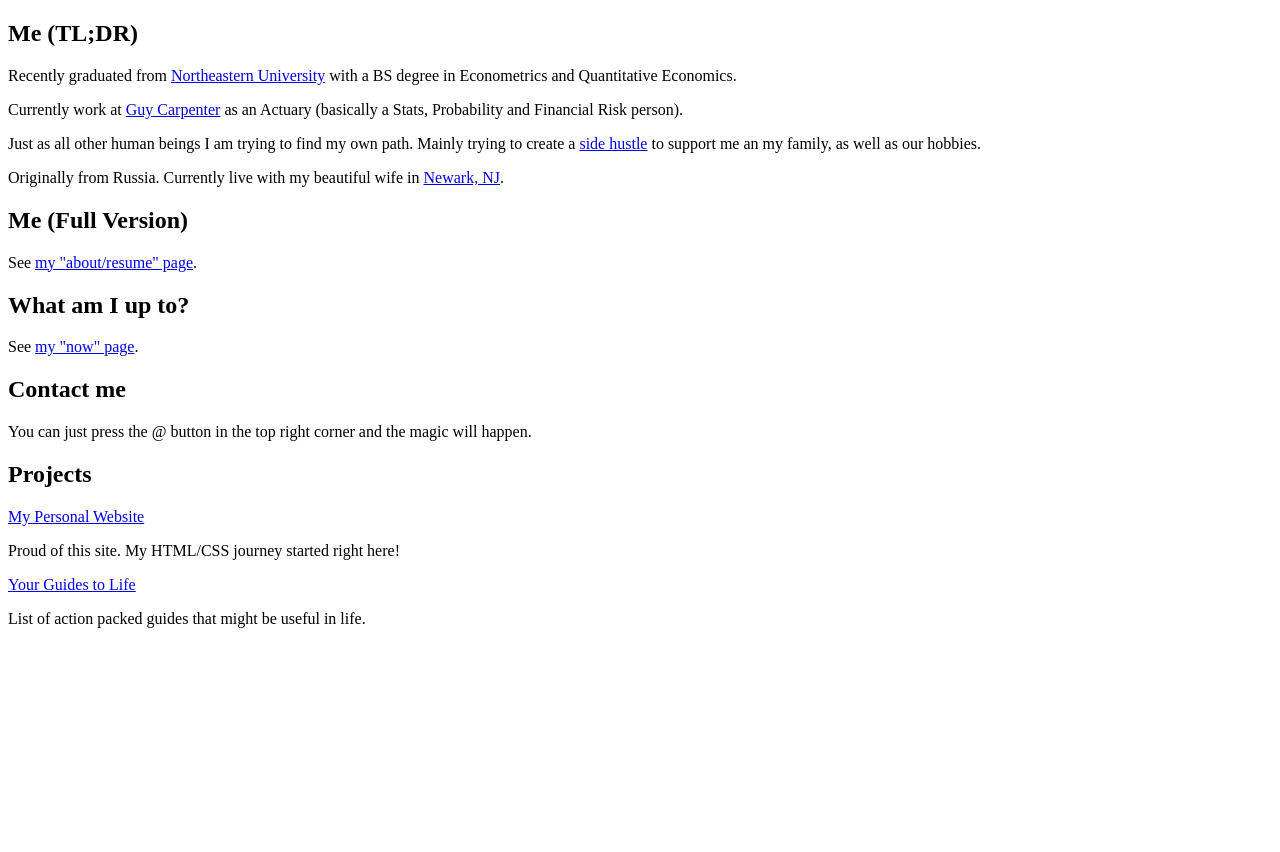
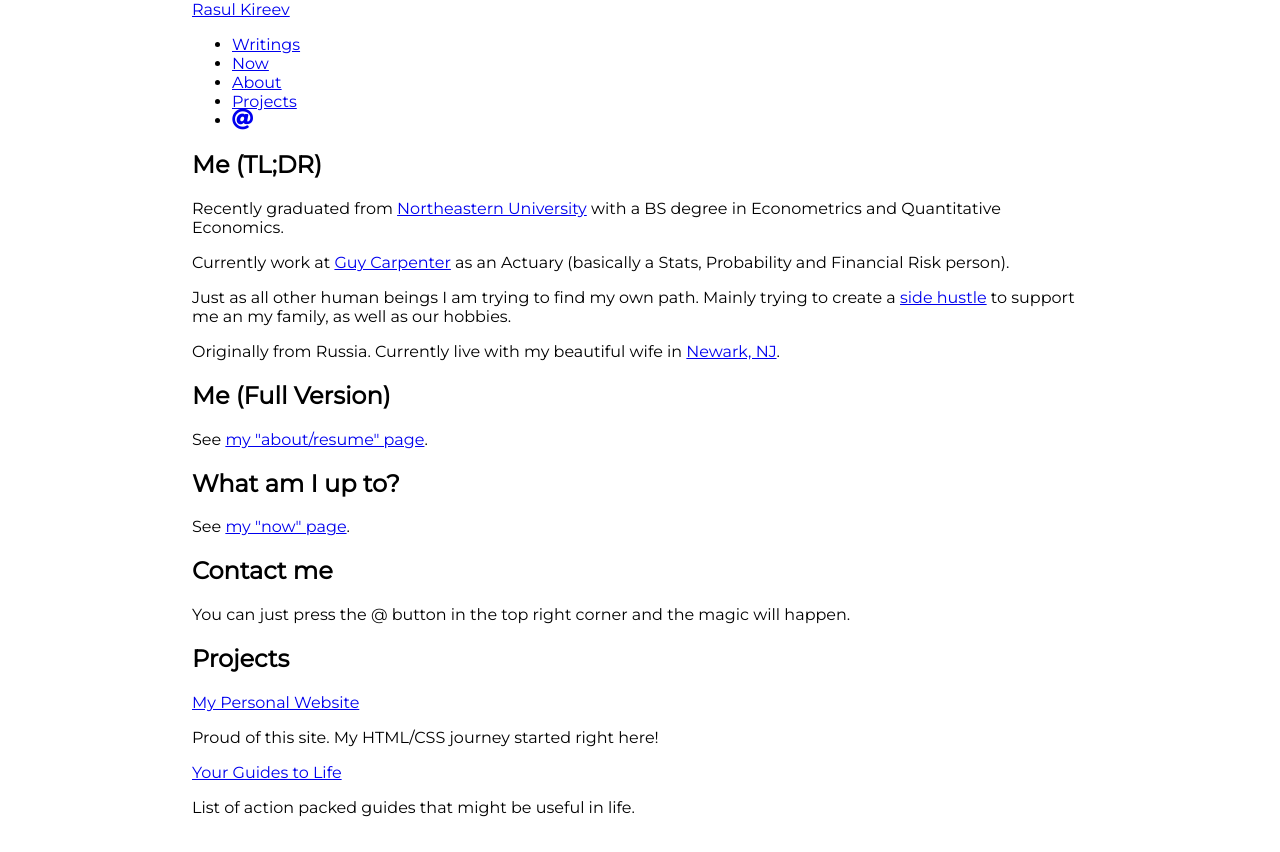
Before and after one commit to rasulkireev/personal-website, a plain HTML site: page index.html in a window 1280 px wide. Before the commit the page ends 800 px from the top, so only its background shows below. Drawn offline with Linux system fonts and the light colour scheme.

Commit message:
Good changes

```diff
--- a/assets/css/main.css
+++ b/assets/css/main.css
@@ -1 +1,9 @@
-This is CSS
+html {
+       font-family: 'Montserrat', sans-serif;
+}
+
+body {
+   font-size: 1rem;
+   width:  70%;
+   margin: auto;
+}
--- a/index.html
+++ b/index.html
@@ -15,6 +15,7 @@
     <meta charset="utf-8">
     <meta name="viewport" content="width=device-width, initial-scale=1">
 
+    <!-- CSS -->
     <link rel="stylesheet" href="assets/css/main.css">
 
     <!-- for favicon from favicon.io -->
@@ -23,12 +24,26 @@
     <link rel="icon" type="image/png" sizes="16x16" href="assets/favicon/favicon-16x16.png">
     <link rel="manifest" href="/site.webmanifest">
 
+    <!-- CSS links -->
+    <link href="https://fonts.googleapis.com/css?family=Montserrat" rel="stylesheet">
+    <link rel="stylesheet" href="https://use.fontawesome.com/releases/v5.8.2/css/all.css" integrity="sha384-oS3vJWv+0UjzBfQzYUhtDYW+Pj2yciDJxpsK1OYPAYjqT085Qq/1cq5FLXAZQ7Ay" crossorigin="anonymous">
 
-    <title>Hello!</title>
+    <title>Rasul Kireev | Personal Website</title>
 
   </head>
 
   <body>
+
+    <nav class="navbar">
+            <a href="/">Rasul Kireev</a>
+            <ul class="main-nav" id="js-menu">
+                <li><a href="/posts">Writings</a></li>
+                <li><a href="/now">Now</a></li>
+                <li><a href="/resume">About</a></li>
+                <li><a href="/projects">Projects</a></li>
+                <li><a href="mailto:kireevr1996@gmail.com"><i class="fas fa-at fa-lg"></i></a></li>
+            </ul>
+    </nav>
 
   <h2>Me (TL;DR)</h2>
   <p>Recently graduated from <a class="no-underline page-link blue" href="https://www.northeastern.edu/" target="blank">Northeastern University</a> with a BS degree in Econometrics and Quantitative Economics.</p>
```
Also changed, not shown: assets/favicon/android-chrome-192x192.png (added), assets/favicon/android-chrome-512x512.png (added), assets/favicon/apple-touch-icon.png (added), assets/favicon/favicon-16x16.png (added), assets/favicon/favicon-32x32.png (added), assets/favicon/favicon.ico (added).
